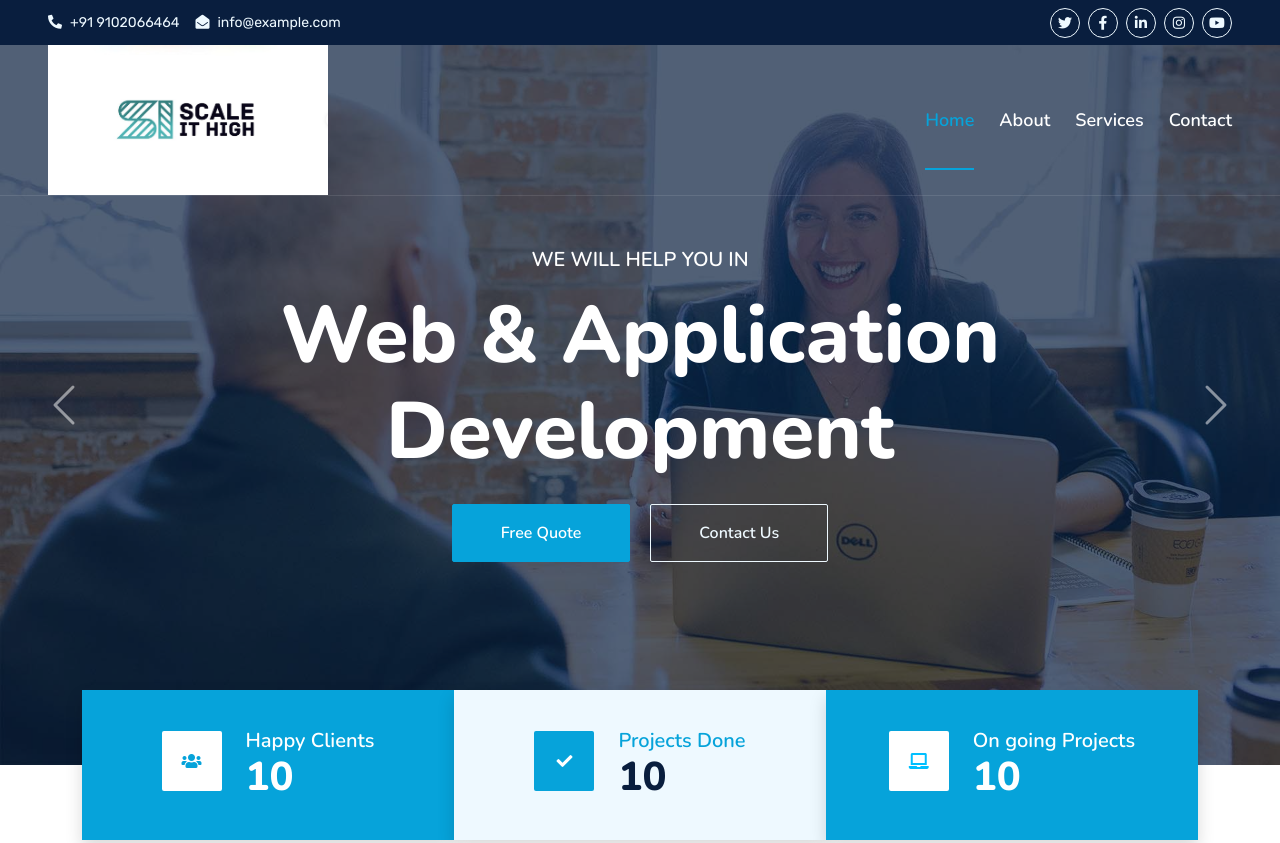
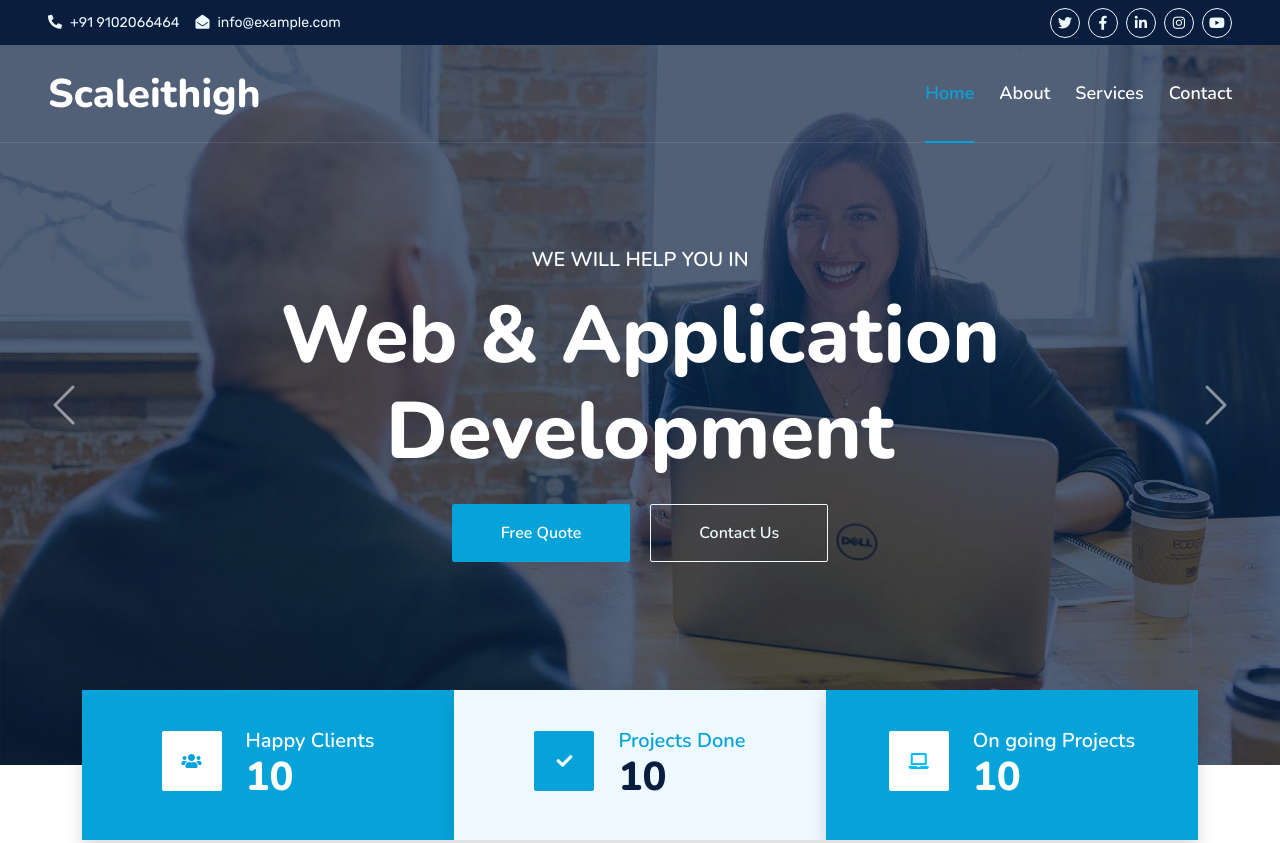
Before and after one commit to chandan2023-26/scaleithigh, a plain HTML site: page site practice/index.html in a window 1280 px wide. Shown: the top 843 px of the page. Drawn offline with nearby package versions, Linux system fonts and the light colour scheme.

Commit message:
Update index.html

```diff
--- a/site practice/index.html
+++ b/site practice/index.html
@@ -66,7 +66,7 @@
     <div class="container-fluid position-relative p-0">
         <nav class="navbar navbar-expand-lg navbar-dark px-5 py-3 py-lg-0">
             <a href="index.html" class="navbar-brand p-0">
-                <img src="img/logo.png" alt="Logo" style="height: 150px;">
+                <h1 class="m-0 text-white"><i class=""></i>Scaleithigh</h1>
             </a>
             <button class="navbar-toggler" type="button" data-bs-toggle="collapse" data-bs-target="#navbarCollapse">
                 <span class="fa fa-bars"></span>
```
